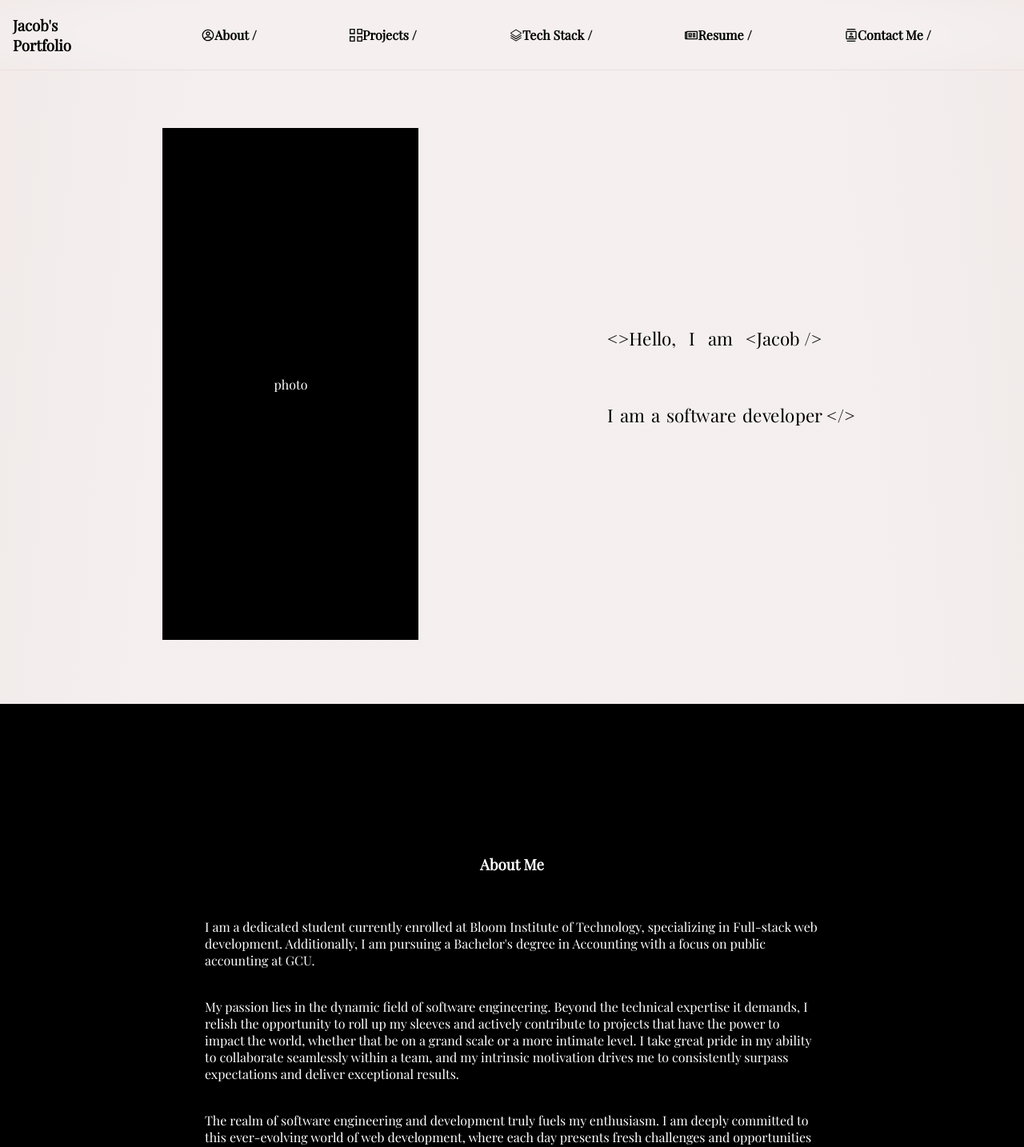
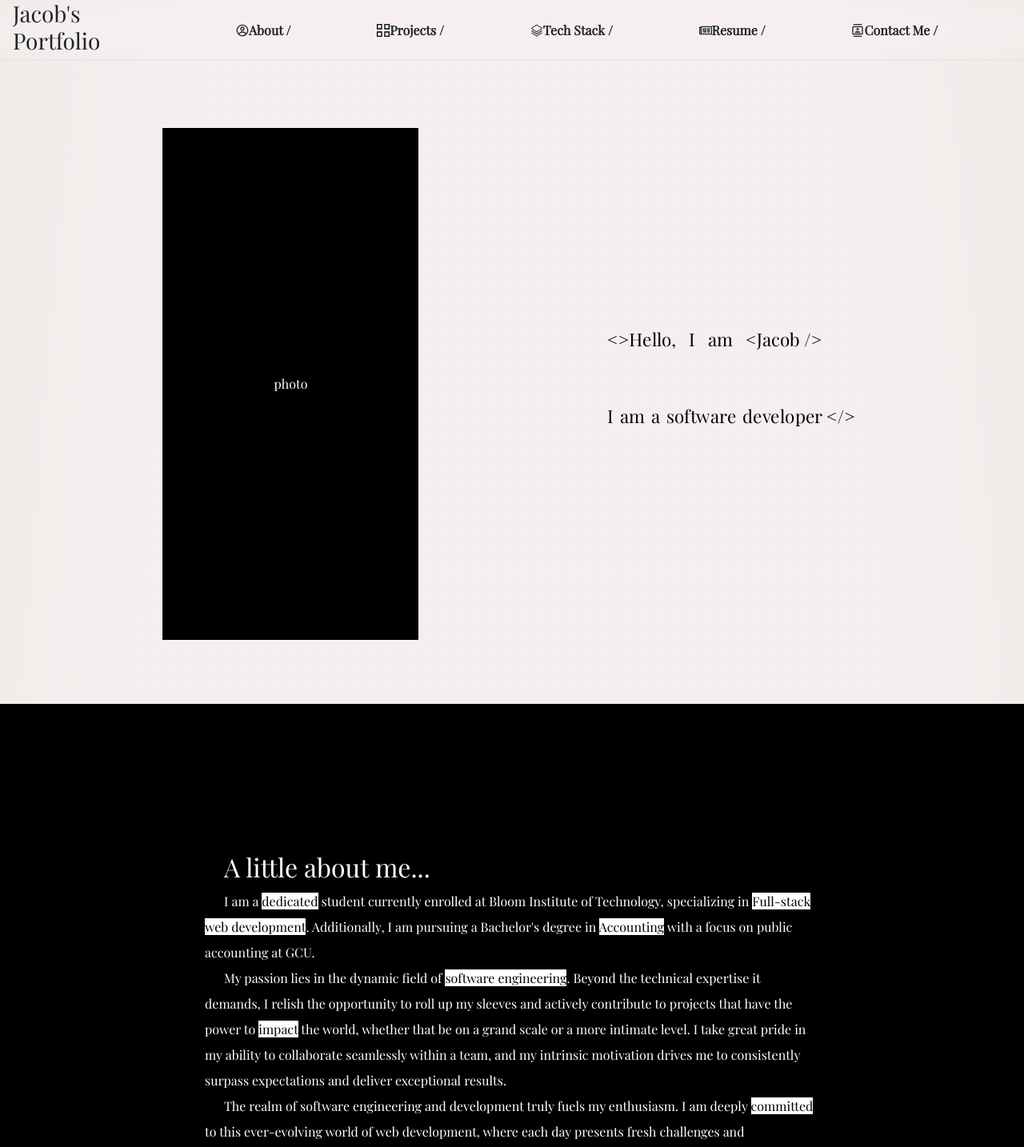
Before and after one commit to JL1172/Portfolio.No2, a React (Create React App) app: page / in a window 1280 px wide. Shown: the top 1434 px of the page at 80% size. Built offline with nearby package versions, Linux system fonts and the light colour scheme.

Commit message:
finished about me section i think

```diff
--- a/src/App.js
+++ b/src/App.js
@@ -5,13 +5,17 @@ import Projects from "./components/Projects";
 import Stack from "./components/Stack";
 import Resume from "./components/Resume";
 import Contact from "./components/Contact";
-import {  useState } from "react";
+import { useEffect, useState } from "react";
 import { GlobalContext } from "./contexts/GlobalContext";
 
 function App() {
   const [render,setRender] = useState("");
   const [visible, setVisible] = useState(false);
   const [toolTip, setToolTip] = useState("");
+  const [currentPage,setCurrentPage] = useState(1);
+  const changePage = (e) => {
+    setCurrentPage(Number(e.target.textContent));
+  }
   const changeRender = (val) => {
     setRender(val);
   }
@@ -21,8 +25,21 @@ function App() {
   const changeVisibility = () => {
     setVisible(!visible);
   }
+  useEffect(()=>{
+    const observer = new IntersectionObserver(elements => {
+      elements.forEach(e => {
+        if (e.isIntersecting){
+          e.target.classList.add('seen-page')
+        } else {
+          e.target.classList.remove("seen-page");
+        }
+      })
+    })
+    const hiddenPagination = document.querySelectorAll(".hidden-page");
+    hiddenPagination.forEach(el => observer.observe(el));
+  },[])
   return (
-    <GlobalContext.Provider value={{ visible, changeVisibility, toolTip, toolTipVisibilty, changeRender, render }}>
+    <GlobalContext.Provider value={{ visible, changeVisibility, toolTip, toolTipVisibilty, changeRender, render, currentPage, changePage }}>
       <StyledApp>
         <Header />
         <About />
--- a/src/components/About.js
+++ b/src/components/About.js
@@ -1,9 +1,10 @@
 import { useContext, useEffect } from "react";
-import {StyledAbout} from "./styles/StyledAbout";
+import { StyledAbout } from "./styles/StyledAbout";
 import { GlobalContext } from "../contexts/GlobalContext";
+
 export default function About(props) {
-  const {render,changeRender} = useContext(GlobalContext);
-  useEffect(()=> {
+  const { render, changeRender, currentPage } = useContext(GlobalContext);
+  useEffect(() => {
     const observer = new IntersectionObserver((entries) => {
       entries.forEach(entry => {
         if (entry.isIntersecting) {
@@ -14,17 +15,40 @@ export default function About(props) {
         }
       })
     })
+    const observer2 = new IntersectionObserver((entries) => {
+      entries.forEach(entry => {
+        if (entry.isIntersecting) {
+          entry.target.classList.add('shown-text');
+        } else {
+          entry.target.classList.remove("shown-text");
+        }
+      })
+    })
+    const observer3 = new IntersectionObserver((entries) => {
+      entries.forEach((entry, i) => {
+        if (entry.isIntersecting) {
+          entry.target.classList.add(`span-seen`);
+        } else {
+          entry.target.classList.remove(`span-seen`);
+        }
+      })
+    })
     const hiddenElements = document.querySelectorAll(".hidden");
     hiddenElements.forEach((el) => observer.observe(el));
-  },[changeRender])
+    const hiddenTextsElements = document.querySelectorAll(".hidden-text");
+    hiddenTextsElements.forEach((element) => observer2.observe(element))
+    const hiddenSpans = document.querySelectorAll(".span");
+    hiddenSpans.forEach((element) => observer3.observe(element));
+  }, [changeRender])
   return (
-        <StyledAbout id = "about" className={render === "about" ? "show" : "hidden"}>
-          <h3>About Me</h3>
-          <div id = "outerContainer">
-          <div id = "container1">I am a dedicated student currently enrolled at Bloom Institute of Technology, specializing in Full-stack web development. Additionally, I am pursuing a Bachelor's degree in Accounting with a focus on public accounting at GCU.</div>
-          <div id = "container2">My passion lies in the dynamic field of software engineering. Beyond the technical expertise it demands, I relish the opportunity to roll up my sleeves and actively contribute to projects that have the power to impact the world, whether that be on a grand scale or a more intimate level. I take great pride in my ability to collaborate seamlessly within a team, and my intrinsic motivation drives me to consistently surpass expectations and deliver exceptional results.</div>
-          <div id = "container3">The realm of software engineering and development truly fuels my enthusiasm. I am deeply committed to this ever-evolving world of web development, where each day presents fresh challenges and opportunities for growth. I find immense satisfaction in not only meeting customer needs but exceeding their expectations, all while cherishing the continuous learning journey that this field provides.</div>
+    <StyledAbout id="about" className={render === "about" ? "show" : "hidden"}>
+      <div id="aboutMe">About Me</div>
+      <div id="outerContainer" className="hidden-text">
+        <h2>A little about me...</h2>
+        <div className={currentPage === 1 ? "active" : "not-active" } id="container1">I am a <span className="span">dedicated</span> student currently enrolled at Bloom Institute of Technology, specializing in <span className="span ">Full-stack web development</span>. Additionally, I am pursuing a Bachelor's degree in <span className="span ">Accounting</span> with a focus on public accounting at GCU.</div>
+        <div className={currentPage === 2 ? "active" : "not-active" } id="container2">My passion lies in the dynamic field of <span className="span ">software engineering</span>. Beyond the technical expertise it demands, I relish the opportunity to roll up my sleeves and actively contribute to projects that have the power to <span className="span ">impact</span> the world, whether that be on a grand scale or a more intimate level. I take great pride in my ability to collaborate seamlessly within a team, and my intrinsic motivation drives me to consistently surpass expectations and deliver exceptional results.</div>
+        <div className={currentPage === 3 ? "active" : "not-active" } id="container3">The realm of software engineering and development truly fuels my enthusiasm. I am deeply <span className="span ">committed</span> to this ever-evolving world of web development, where each day presents fresh challenges and opportunities for growth. I find immense satisfaction in not only meeting customer needs but <span className="span ">exceeding</span> their expectations, all while cherishing the continuous learning journey that this field provides.</div>
       </div>
-        </StyledAbout>
+    </StyledAbout >
   )
 }
--- a/src/components/Header.js
+++ b/src/components/Header.js
@@ -7,18 +7,19 @@ import { FaRegNewspaper } from "react-icons/fa";
 import { MdOutlineContacts } from "react-icons/md"
 import HeaderWords from "./extra/HeaderWords";
 import { GlobalContext } from "../contexts/GlobalContext";
-import { Fab } from "@mui/material";
+import { Fab, Pagination } from "@mui/material";
 
 const Header = (props) => {
-    const { changeVisibility, visible, changeRender } = useContext(GlobalContext);
+    const { changeVisibility, visible, changeRender, currentPage, changePage, render } = useContext(GlobalContext);
     const specialRender = (text,e) => {
         changeVisibility();
         changeRender(text,e)
     }
+
     return (
-        <StyledHeader>
+        <StyledHeader id = "home">
             <div id="conditional1"  >
-                <h3>Jacob's Portfolio</h3>
+                <h3><a href = "#home">Jacob's Portfolio</a></h3>
                 <div id="links">
                     <div className="link"><a onClick={(e) => changeRender("about", e)} className="link one" href="#about"><CgProfile />About /</a></div>
                     <div className="link"><a onClick={(e) => changeRender("projects", e)} className="link two" href="#projects"><GrProjects />Projects /</a></div>
@@ -43,6 +44,7 @@ const Header = (props) => {
             {!visible && <div id="content">
                 <div id="img">photo</div>
                 <HeaderWords />
+                <Pagination className= "hidden-page" id = "pageCount" count={3}  page = {currentPage} onChange={(e)=>changePage(e)} variant="outlined"  />
             </div>}
         </StyledHeader>
     )
--- a/src/components/extra/HeaderWords.js
+++ b/src/components/extra/HeaderWords.js
@@ -1,3 +1,4 @@
+import { Pagination } from "reactstrap";
 import { StyledExtra } from "../styles/StyledHeaderExtra";
 
 export default function HeaderWords(props) {
--- a/src/components/styles/StyledAbout.js
+++ b/src/components/styles/StyledAbout.js
@@ -1,4 +1,5 @@
 import styled from "styled-components";
+
 
 export const StyledAbout = styled.div`
 display : flex;
@@ -8,21 +9,51 @@ align-items : center;
 min-height : 100vh;
 height : fit-content;
 width : 100%;
+#aboutMe {
+    position : absolute;
+    font-size : 20px;
+}
 #outerContainer {
     display : flex;
     flex-direction : column;
     justify-content  : space-evenly;
     min-height : 50vh;
+    line-height : 2rem;
+    text-indent : 1.5rem;
 }
 #container1 {
+    position : relative;
     width : 60vw;
 }
 
 #container2 {
+    position : relative;
     width : 60vw;
 }
 
 #container3 {
+    position : relative;
     width : 60vw;
 }
+
+.span {
+   color : black;
+   opacity : 0;
+}
+.span-seen {
+    opacity : 1;
+    background-color : white;
+    transition : .5s ease-in-out;
+    transition-delay : 1.5s;
+}
+@media screen and (max-width : 700px) {
+    padding-top : 2rem;
+    .active {
+        display : block;
+        width : 80vw;
+    }
+    .not-active {
+        display : none;
+    }
+}
 `
--- a/src/components/styles/StyledApp.js
+++ b/src/components/styles/StyledApp.js
@@ -12,7 +12,6 @@ background-image: radial-gradient(73% 147%, #EADFDF 59%, #ECE2DF 100%), radial-g
  flex-direction : column;
  .hidden {
     opacity : 0 !important;
-    filter : blur(5px);
     transform : scaleY(0%);
     transition : all .5s;
  }
@@ -21,7 +20,25 @@ background-image: radial-gradient(73% 147%, #EADFDF 59%, #ECE2DF 100%), radial-g
     transform-origin : bottom;
     background-color : black;
     color : white;
-    filter : blur(0);
+
     transform : scaleY(100%) !important;
  }
+ .hidden-text {
+   opacity : 0 !important;
+   color : black;
+    transition : all 2s;
+ }
+ .shown-text {
+   opacity : 1 !important;
+    transform-origin : bottom;
+    background-color : black;
+    color : white;
+    filter : blur(0);
+    display : flex;
+    flex-direction : column;
+    justify-content  : space-evenly;
+    min-height : 50vh;
+    transition-delay : 1.5s;
+ }
+
 `
--- a/src/components/styles/StyledHeaderExtra.js
+++ b/src/components/styles/StyledHeaderExtra.js
@@ -233,6 +233,7 @@ div:nth-child(12) {
 }
 }
 
+
 @media screen and (max-width : 700px) {
     .words {
     display : flex;
--- a/src/index.css
+++ b/src/index.css
@@ -38,4 +38,34 @@ a {
 .rows:hover {
     transform: scale(102%);
     transition: .1s ease-in-out;
+    border-radius: 2rem;
+    box-shadow: 0 0 2em gray;
 }
+#pageCount {
+    display: none;
+}
+
+@media screen and (max-width : 700px) {
+    #pageCount {
+        display: block;
+        position : absolute;
+        z-index: 2;
+        background-color: gray;
+        border-radius: 1rem;
+        padding : 1rem;
+        top :230vh;
+    }
+    #pageCount:hover {
+        background-color: white;
+        box-shadow: 0 0 1em gray;
+        transition: .1s ease-in-out;
+    }
+}
+.hidden-page {
+    opacity : 0;
+ }
+ .seen-page {
+    opacity : 1;
+    transition : .4s ease-in-out;
+    transition-delay : 1s;
+ }
--- a/src/index.js
+++ b/src/index.js
@@ -4,6 +4,7 @@ import './index.css';
 import App from './App';
 import reportWebVitals from './reportWebVitals';
 import { BrowserRouter } from 'react-router-dom';
+import "bootstrap/dist/css/bootstrap.min.css";
 
 const root = ReactDOM.createRoot(document.getElementById('root'));
 root.render(
```
Lines whose indentation alone changed are shown as unchanged.
